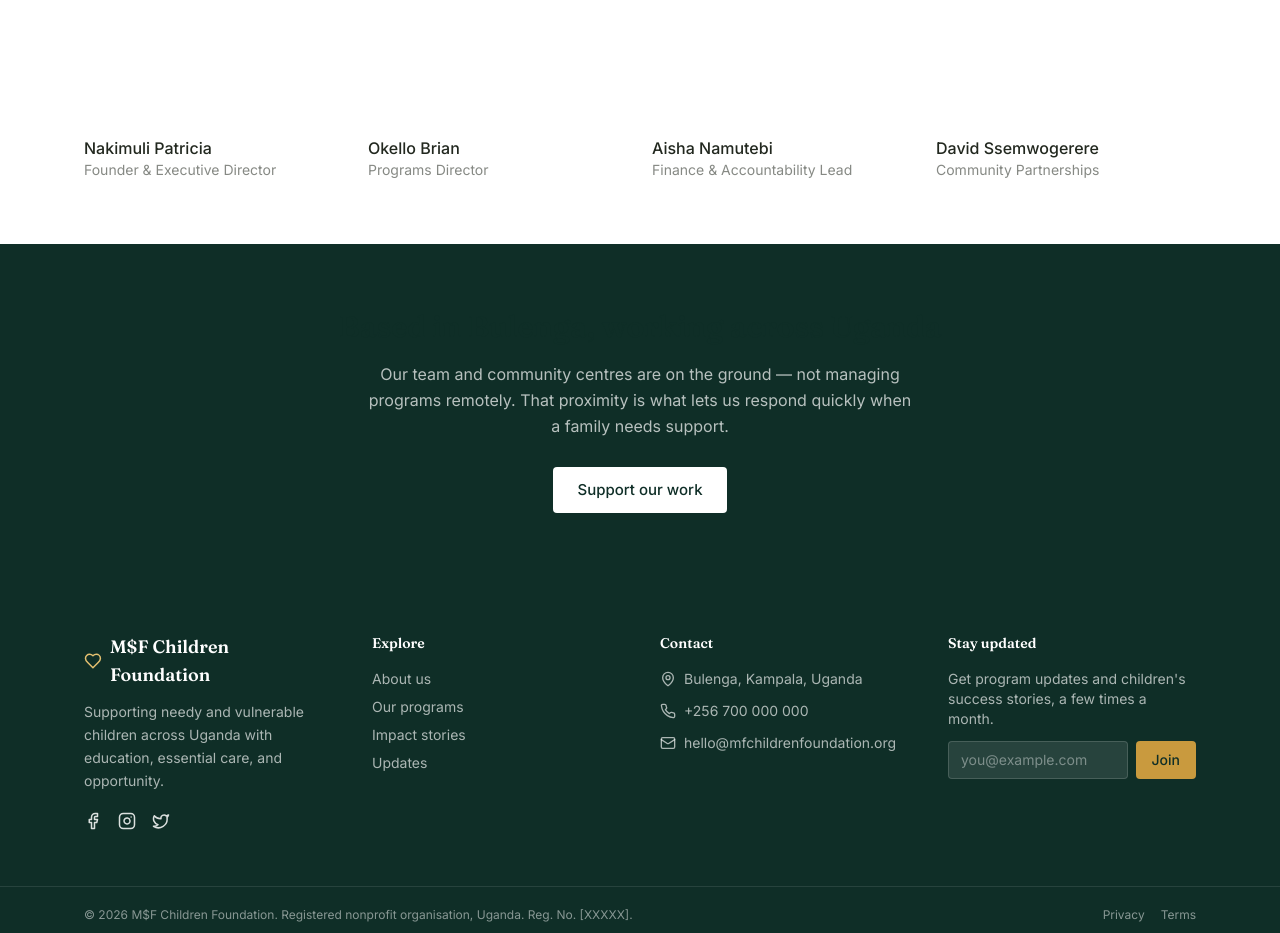
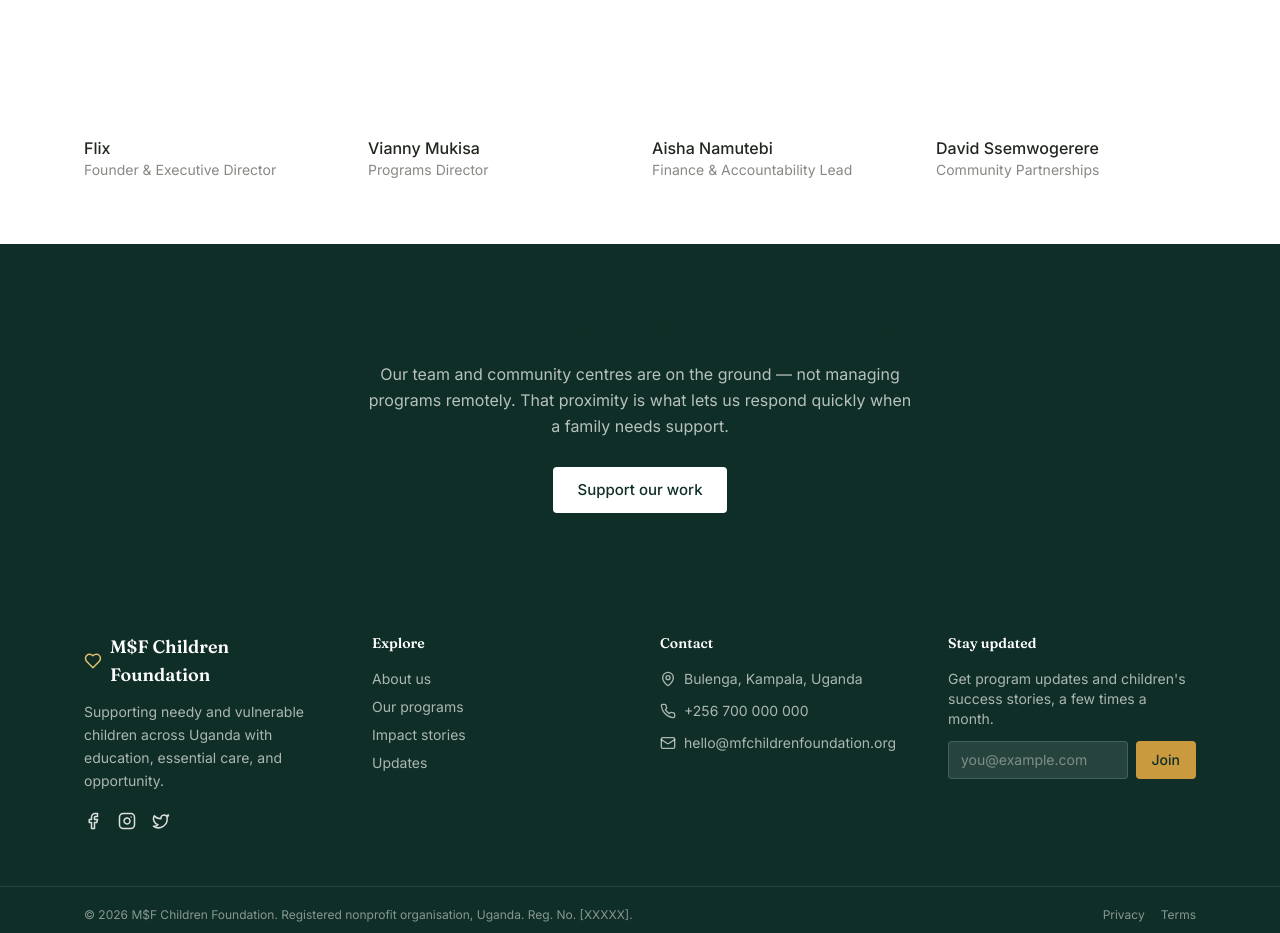
Before and after one commit to Charlie01-creator/Children, a React (Vite) app: page /about in a window 1280 px wide. Shown: the part 1581-2514 px from the top of the page. Built offline with nearby package versions, Linux system fonts and the light colour scheme.

Commit message:
Update About.jsx

```diff
--- a/src/pages/About.jsx
+++ b/src/pages/About.jsx
@@ -9,8 +9,8 @@ const values = [
 ]
 
 const team = [
-  { name: 'Nakimuli Patricia', role: 'Founder & Executive Director' },
-  { name: 'Okello Brian', role: 'Programs Director' },
+  { name: 'Flix ', role: 'Founder & Executive Director' },
+  { name: 'Vianny Mukisa', role: 'Programs Director' },
   { name: 'Aisha Namutebi', role: 'Finance & Accountability Lead' },
   { name: 'David Ssemwogerere', role: 'Community Partnerships' },
 ]
```
